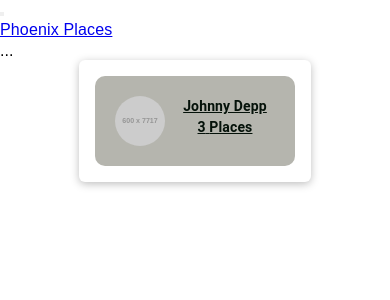
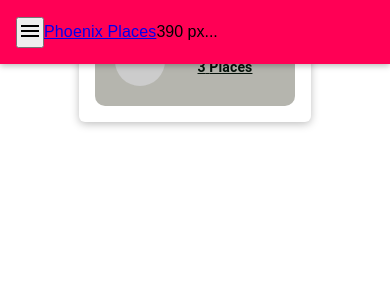
Before and after one commit to ciamac-da/phoenix-gaming-shop-mern-app, a React (Create React App) app in the folder frontend/: page / in a window 390 px wide. Shown: the top 300 px of the page. Built offline with nearby package versions, Linux system fonts and the light colour scheme; a web font is replaced by a local one.

Commit message:
Verified by marti4n v1.2.3 main header and main navigation fixed & hamburger menu

```diff
--- a/frontend/src/shared/components/Navigation/MainHeader.jsx
+++ b/frontend/src/shared/components/Navigation/MainHeader.jsx
@@ -1,10 +1,33 @@
-import React from 'react';
-import muiStyle from './MainHeaderStyle';
+import { useEffect, useState } from "react";
+import { styled } from "@mui/material/styles";
+import muiStyle from "./MainHeaderStyle";
 
-const MainHeader = props => {
+const MainHeader = (props) => {
+  const [windowWidth, setWindowWidth] = useState(window.innerWidth);
   const classes = muiStyle();
 
-    return <header className={classes.mainHeader}>{props.children}</header>
-}
+  const Root = styled("div")(({ theme }) => ({
+    [theme.breakpoints.up("sm")]: {
+      justifyContent: "space-between",
+    },
+  }));
+
+  useEffect(() => {
+    const handleResize = () => {
+      setWindowWidth(window.innerWidth);
+    };
+    window.addEventListener("resize", handleResize);
+
+    return () => {
+      window.addEventListener("resize", handleResize);
+    };
+  }, [windowWidth]);
+
+  return (
+    <Root>
+      <header className={classes.mainHeader}>{props.children}</header>
+    </Root>
+  );
+};
 
 export default MainHeader;
--- a/frontend/src/shared/components/Navigation/MainHeaderStyle.jsx
+++ b/frontend/src/shared/components/Navigation/MainHeaderStyle.jsx
@@ -1,9 +1,19 @@
 import { makeStyles } from "@mui/styles";
 
 const muiStyle = makeStyles(() => ({
-    mainHeader: {
-
-    }
+  mainHeader: {
+    width: "100%",
+    height: "4rem",
+    display: "flex",
+    alignItems: "center",
+    position: "fixed",
+    top: "0",
+    left: "0",
+    background: "#ff0055",
+    boxShadow: "0 2px 6px rgba(0, 0, 0, 0.26)",
+    padding: "0 1rem",
+    zIndex: "5",
+  },
 }));
 
 export default muiStyle;
--- a/frontend/src/shared/components/Navigation/MainNavigation.jsx
+++ b/frontend/src/shared/components/Navigation/MainNavigation.jsx
@@ -1,22 +1,45 @@
-import React from "react";
+import { useEffect, useState } from "react";
 import MainHeader from "./MainHeader";
 import { Link } from "react-router-dom";
 import { Typography } from "@mui/material";
+import { styled } from "@mui/material/styles";
 import muiStyle from "./MainHeaderStyle";
+import MenuIcon from '@mui/icons-material/Menu';
 
 const MainNavigation = () => {
+  const [windowWidth, setWindowWidth] = useState(window.innerWidth);
   const classes = muiStyle();
+
+  const Root = styled("div")(({ theme }) => ({
+    [theme.breakpoints.up("sm")]: {
+      display: "none",
+    },
+  }));
+
+  useEffect(() => {
+    const handleResize = () => {
+      setWindowWidth(window.innerWidth);
+    };
+    window.addEventListener("resize", handleResize);
+
+    return () => {
+      window.addEventListener("resize", handleResize);
+    };
+  }, [windowWidth]);
 
   return (
     <MainHeader>
-      <button className={classes.hamburgerMenuButton}>
-        <span />
-        <span />
-        <span />
-      </button>
-      <Typography className={classes.headerTitle}>
-        <Link to="/">Phoenix Places</Link>
+      <Root>
+        <button className={classes.hamburgerMenuButtonMain}>
+          <MenuIcon />
+        </button>
+      </Root>
+      <Typography className={classes.MainNavigationHeaderTitle}>
+        <Link className={classes.MainNavigationHeaderTitleLink} to="/">
+          Phoenix Places
+        </Link>
       </Typography>
+      {windowWidth} px
       <nav>...</nav>
     </MainHeader>
   );
```
Also changed, not shown: frontend/src/shared/components/Navigation/MainNavigationStyle.jsx (+20 -1 lines).
